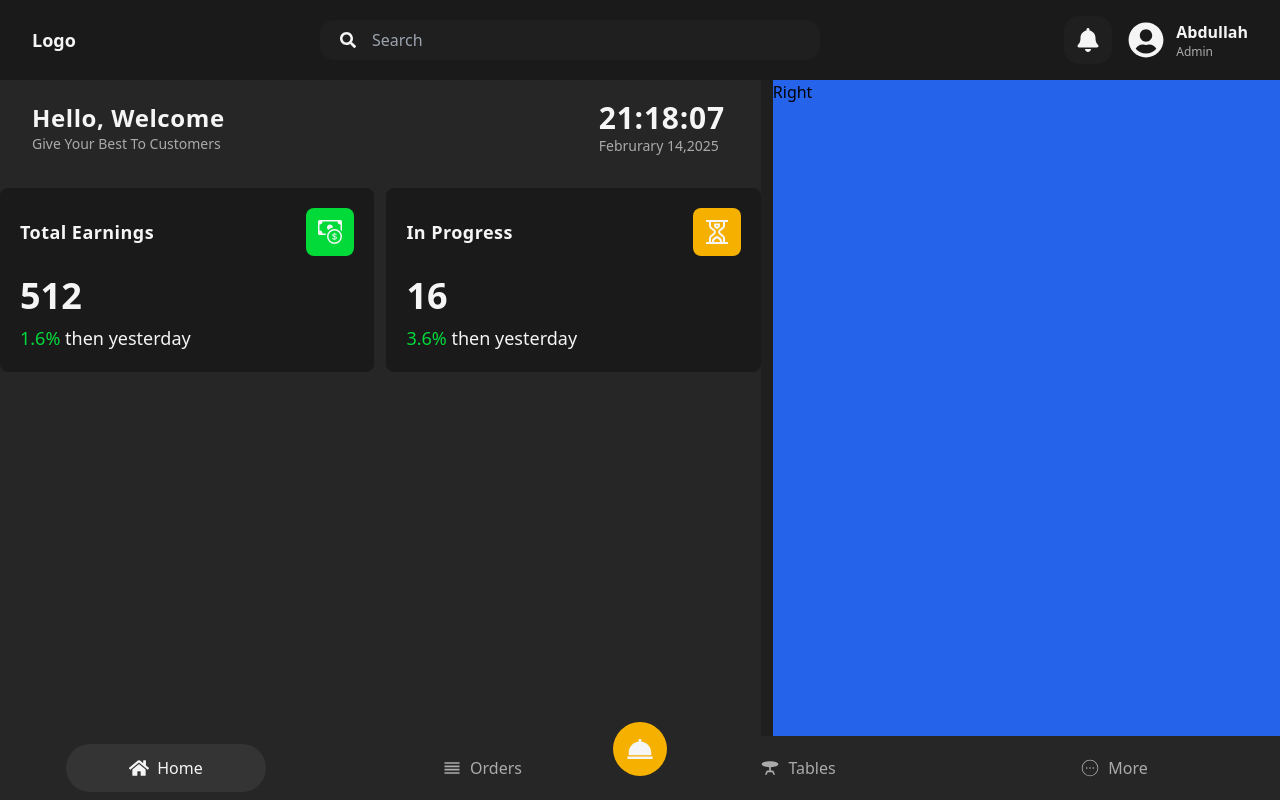
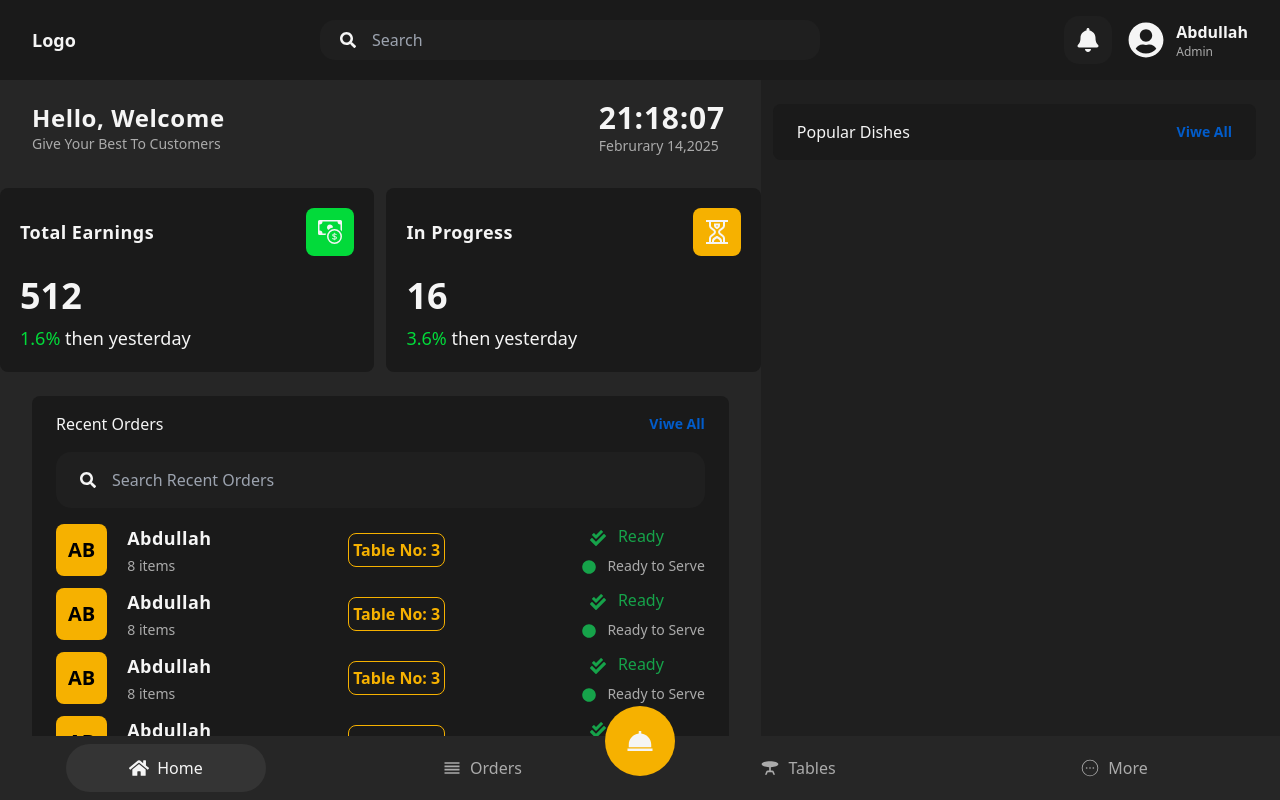
Before and after one commit to Ansari839/React-POS, a Next.js app: page / in a window 1280 px wide. Built offline with nearby package versions, Linux system fonts and the light colour scheme.

Commit message:
Home Page In Process

```diff
--- a/app/page.js
+++ b/app/page.js
@@ -1,6 +1,8 @@
 import BottonNav from "@/components/Home Components/BottonNav";
+import Dishes from "@/components/Home Components/Dishes";
 import Greetings from "@/components/Home Components/Greetings";
 import MiniCard from "@/components/Home Components/MiniCard";
+import RecentOrder from "@/components/Home Components/RecentOrder";
 import {BsCashCoin} from 'react-icons/bs';
 import {GrInProgress} from 'react-icons/gr';
 
@@ -16,10 +18,11 @@ export default function Home() {
          <MiniCard title="Total Earnings" icon={<BsCashCoin />} number={512} footerNum={1.6} />
           <MiniCard title="In Progress" icon={<GrInProgress />} number={16} footerNum={3.6} />
         </div>
+        <RecentOrder />
       </div>
       {/* Right Section */}
-      <div className="flex-[2] bg-blue-600">
-        Right
+      <div className="flex-[2]">
+        <Dishes />
       </div>
       <BottonNav />
     </div>
--- a/components/Home Components/BottonNav.jsx
+++ b/components/Home Components/BottonNav.jsx
@@ -11,7 +11,7 @@ const BottonNav = () => {
         <button className='flex items-center justify-center text-[#ababab] w-[200px]'><MdOutlineReorder className='inline mr-2' size={20} /> Orders</button>
         <button className='flex items-center justify-center text-[#ababab] w-[200px]'><MdTableBar className='inline mr-2' size={20} /> Tables</button>
         <button className='flex items-center justify-center text-[#ababab] w-[200px]'><CiCircleMore className='inline mr-2' size={20} /> More</button>
-        <button className='absolute bottom-6 bg-[#F6B100] text-[#f5f5f5] rounded-full p-3 items-center'>
+        <button className='absolute bottom-6 bg-[#F6B100] text-[#f5f5f5] rounded-full p-5 items-center'>
             <BiSolidDish  size={30} />
         </button>
     </div>
--- /dev/null
+++ b/components/Home Components/Dishes.jsx
@@ -0,0 +1,16 @@
+import React from 'react'
+
+const Dishes = () => {
+  return (
+    <div className='mt-6 pr-6'>
+        <div className='bg-[#1a1a1a] w-full rounded-lg'>
+        <div className='flex justify-between items-center px-6 py-4'>
+                <h1 className='text-[#f5f5f5] '>Popular Dishes</h1>
+                <a href="" className='text-[#025cca] text-sm font-semibold'>Viwe All </a>
+            </div>
+        </div>
+    </div>
+  )
+}
+
+export default Dishes
--- /dev/null
+++ b/components/Home Components/OrderList.jsx
@@ -0,0 +1,23 @@
+import React from 'react'
+import { FaCheckDouble, FaCircle } from 'react-icons/fa'
+const OrderList = () => {
+  return (
+    <div className='flex items-center gap-5 mb-3'>
+      <button className='bg-[#f6b100] p-3 text-xl font-bold rounded-lg '>AB</button>
+      <div className='flex items-center justify-between w-[100%]'>
+        <div className='flex flex-col items-start gap-1'>
+        <h1 className='text-[#f5f5f5] text-lg font-semibold tracking-wide'>Abdullah</h1>
+        <p className='text-[#ababab] text-sm'>8 items</p>
+        </div>
+        <div className='text-[#f6b100] font-semibold border border-[#f6b100] rounded-lg p-1'>Table No: 3</div>
+        <div className='flex flex-col items-start gap-2'>
+        <p className=' text-green-600 px-2'><FaCheckDouble className='inline mr-2'/> Ready</p>
+        <p className='text-[#ababab] text-sm'><FaCircle className='inline mr-2 text-green-600' /> Ready to Serve</p>
+      </div>
+      </div>
+
+    </div>
+  )
+}
+
+export default OrderList
--- /dev/null
+++ b/components/Home Components/RecentOrder.jsx
@@ -0,0 +1,35 @@
+import React from 'react'
+import { FaSearch } from "react-icons/fa";
+import OrderList from './OrderList';
+
+const RecentOrder = () => {
+  return (
+    <div className='px-8 mt-6'>
+        <div className='bg-[#1a1a1a] w-full h-[450px] rounded-lg'>
+            <div className='flex justify-between items-center px-6 py-4'>
+                <h1 className='text-[#f5f5f5] '>Recent Orders</h1>
+                <a href="" className='text-[#025cca] text-sm font-semibold'>Viwe All </a>
+            </div>
+            <div className='flex items-center gap-4 bg-[#1f1f1f] rounded-[15px] px-6 py-4 mx-6'>
+                <FaSearch className='text-[#f5f5f5] ' />
+                <input type="text"
+                placeholder='Search Recent Orders'
+                className='bg-[#1f1f1f] outline-none text-[#f5f5f5]' />
+            </div>
+            {/* Order List */}
+            <div className='mt-4 px-6 overflow-scroll scrollbar-hide h-[300px]'>
+            <OrderList />
+            <OrderList />
+            <OrderList />
+            <OrderList />
+            <OrderList />
+            <OrderList />
+            <OrderList />
+            <OrderList />
+            <OrderList />
+            </div>
+        </div>
+        </div>
+)}
+
+export default RecentOrder
--- a/package.json
+++ b/package.json
@@ -13,7 +13,8 @@
     "next": "15.1.7",
     "react": "^19.0.0",
     "react-dom": "^19.0.0",
-    "react-icons": "^5.4.0"
+    "react-icons": "^5.4.0",
+    "tailwind-scrollbar-hide": "^2.0.0"
   },
   "devDependencies": {
     "@eslint/eslintrc": "^3",
--- a/tailwind.config.mjs
+++ b/tailwind.config.mjs
@@ -15,5 +15,7 @@ export default {
       },
     },
   },
-  plugins: [],
+  plugins: [
+    require('tailwind-scrollbar-hide')
+  ],
 };
```
Also changed, not shown: 1 other file (tests, documents, lock files or other folders).
